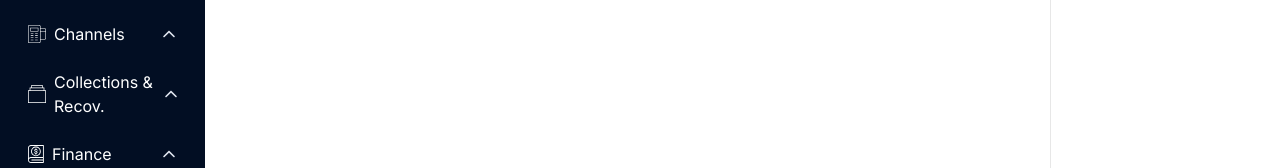
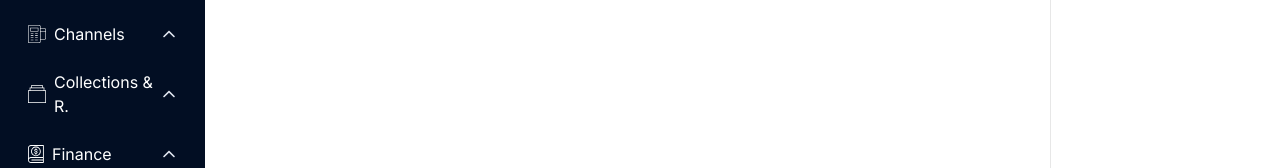
Before and after one commit to scap-banking-suite/scap_banking, a Next.js app: page / in a window 1280 px wide. Shown: the part 283-451 px from the top of the page. Built offline with nearby package versions, Linux system fonts and the light colour scheme.

Commit message:
feat: sidebar update

```diff
--- a/components/Dashboard/menubars/Sidebar.tsx
+++ b/components/Dashboard/menubars/Sidebar.tsx
@@ -195,7 +195,7 @@ export const Sidebar = ({}: Props) => {
               >
                 <div className="flex items-center">
                   <p>{item.icon}</p>
-                  <span className="ml-2">{item.name}</span>
+                  <span className="ml-2 text">{item.name?.length > 15 ? `${item?.name?.substring(0,15)+ "."}` : item?.name}</span>
                 </div>
                 {item.isDrop && (
                   <motion.div
--- a/tailwind.config.ts
+++ b/tailwind.config.ts
@@ -24,12 +24,11 @@ const config = {
         white: "#FFFFFF",
         lightgray: "#F2F2F2",
         primary: "#1C0477",
-       btnprimary: "#0357EE",
-       darkBlue: "#020E23",
+        btnprimary: "#0357EE",
+        darkBlue: "#020E23",
         secondary: "#00A8CC",
         accent: "#A6CE39",
         borderblack: "#1C1C1C1A",
-
       },
       keyframes: {
         "accordion-down": {
```
